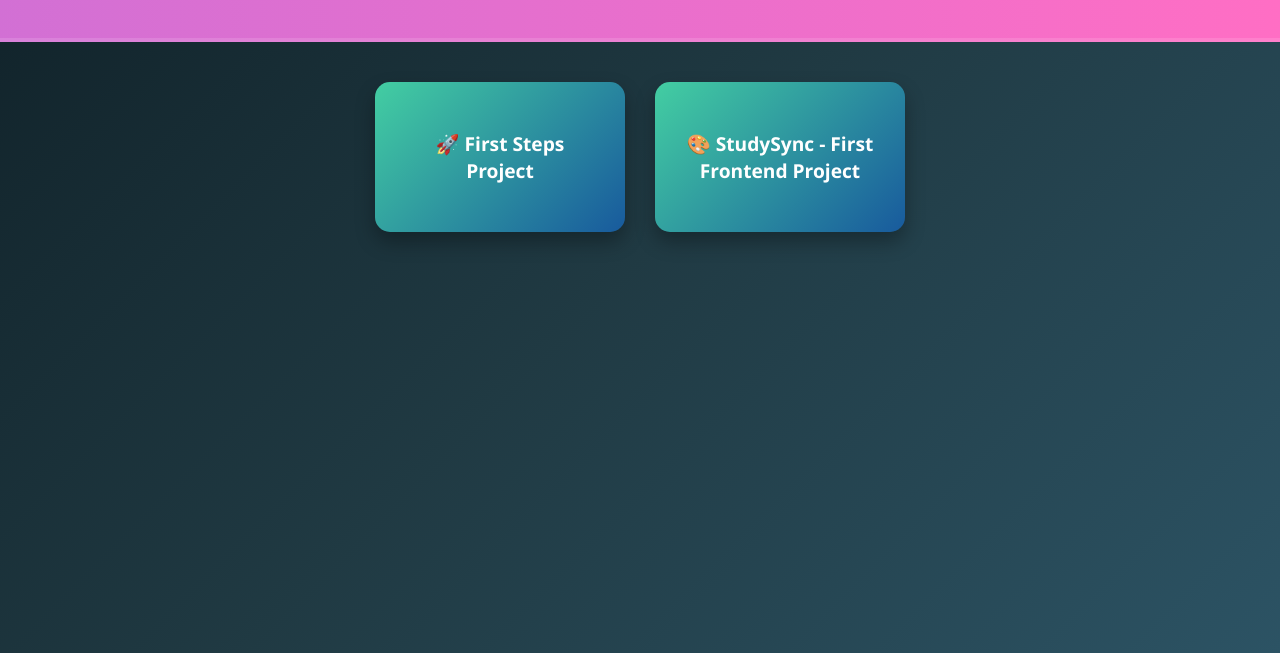
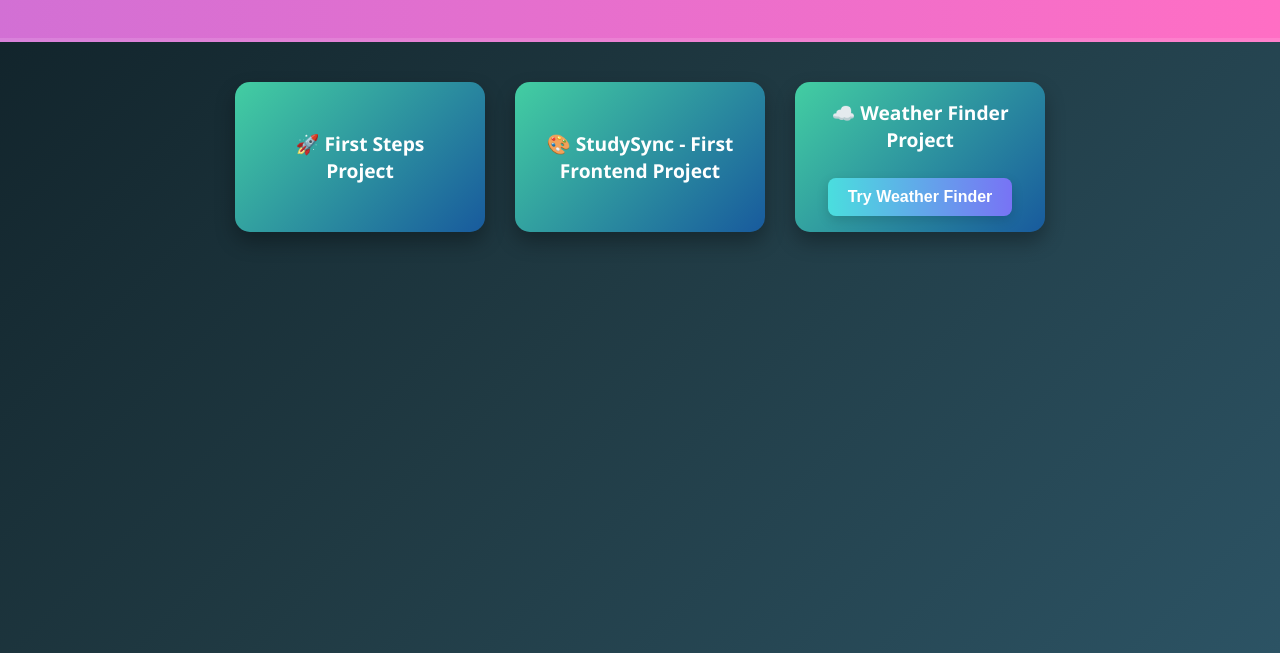
Before and after one commit to Dev-Luwak/Warmup-Projects, a plain HTML site: page index.html in a window 1280 px wide. Shown: the part 147-800 px from the top of the page. Drawn offline with Linux system fonts and the light colour scheme.

Commit message:
Added API Project to Index

```diff
--- a/index.html
+++ b/index.html
@@ -20,6 +20,10 @@
     <div class="card">
       <a href="First-Frontend-Project/index.html">🎨 StudySync - First Frontend Project</a>
     </div>
+    <div class="card weather-card">
+      <a href="Weather-Finder/index.html">☁️ Weather Finder Project</a>
+      <button class="weather-btn" onclick="window.location.href='Weather-Finder/index.html'">Try Weather Finder</button>
+    </div>
   </div>
 </body>
 </html>
--- a/style.css
+++ b/style.css
@@ -76,3 +76,27 @@
         width: 80%;
       }
     }
+
+    .weather-card {
+  flex-direction: column;
+  gap: 15px;
+}
+
+.weather-btn {
+  margin-top: 10px;
+  padding: 10px 20px;
+  background: linear-gradient(90deg, #4ADEDE, #7873f5);
+  color: #fff;
+  border: none;
+  border-radius: 8px;
+  font-size: 1rem;
+  font-weight: 600;
+  cursor: pointer;
+  transition: background 0.3s, transform 0.2s;
+  box-shadow: 0 4px 12px rgba(0,0,0,0.15);
+}
+
+.weather-btn:hover {
+  background: linear-gradient(90deg, #ff9966, #ff5e62);
+  transform: scale(1.05);
+}
```
